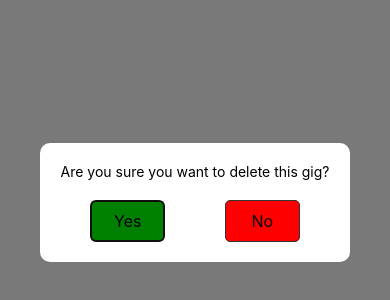
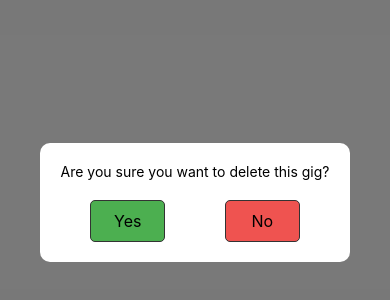
Before and after one commit to joshthomas98/gigsweep-react-native-app, a React Native app: screen /DeleteGigModal in a window 390 px wide. Shown: the part 220-520 px from the top of the page. Built offline with nearby package versions, Linux system fonts and the light colour scheme.

Commit message:
Gig delete modal

```diff
--- a/components/DeleteGigModal.js
+++ b/components/DeleteGigModal.js
@@ -71,10 +71,10 @@ const styles = StyleSheet.create({
     textAlign: "center", // Center text within the button
   },
   buttonYes: {
-    backgroundColor: "green",
+    backgroundColor: "#4CAF50", // Nice shade of green
   },
   buttonNo: {
-    backgroundColor: "red",
+    backgroundColor: "#EF5350", // Nice shade of red
   },
 });
 
--- a/screens/MyGigs.js
+++ b/screens/MyGigs.js
@@ -31,6 +31,8 @@ const MyGigsScreen = ({ navigation }) => {
 
   const [modalShow, setModalShow] = useState(false);
   const [gigIdToDelete, setGigIdToDelete] = useState(null);
+
+  console.log(modalShow);
 
   useEffect(() => {
     const fetchGigs = async () => {
```
